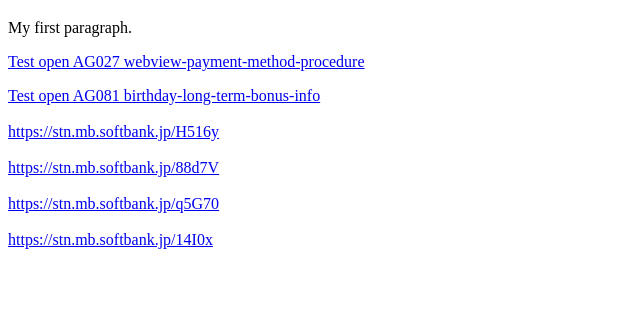
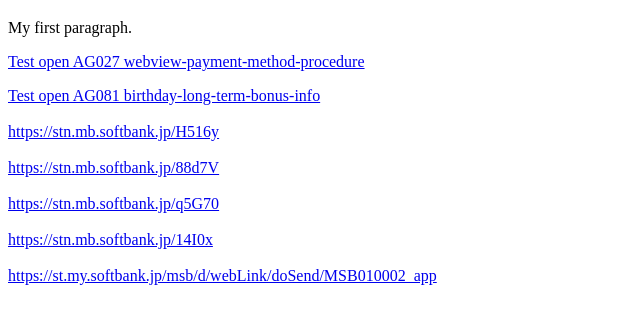
Before and after one commit to tranam1312/khanhmdomi.github.io, a plain HTML site: page index.html in a window 1280 px wide. Shown: the part 61-384 px from the top of the page, without its empty margins (0-640 px from the left). Drawn offline with Linux system fonts and the light colour scheme.

Commit message:
Update deeplink

```diff
--- a/index.html
+++ b/index.html
@@ -19,6 +19,8 @@
 	<a href="https://stn.mb.softbank.jp/q5G70">https://stn.mb.softbank.jp/q5G70</a>
 	<br/><br/>
 	<a href="https://stn.mb.softbank.jp/14I0x">https://stn.mb.softbank.jp/14I0x</a>
+	<br/><br/>
+	<a href="https://st.my.softbank.jp/msb/d/webLink/doSend/MSB010002_app">https://st.my.softbank.jp/msb/d/webLink/doSend/MSB010002_app</a>
 </body>
 
 </html>
```
